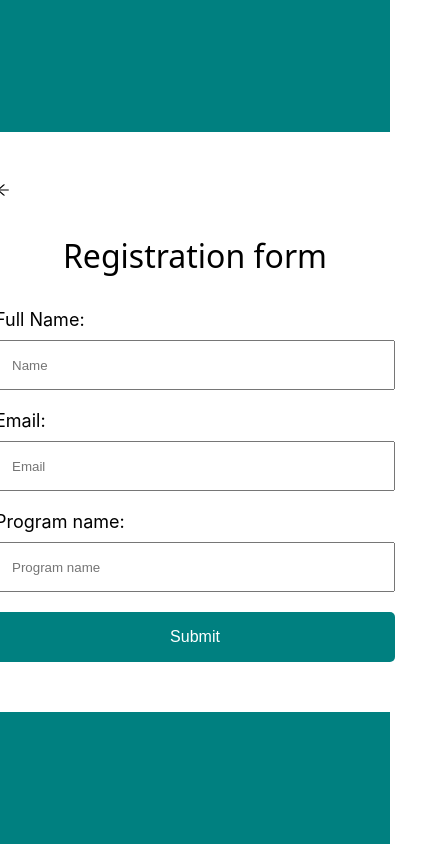
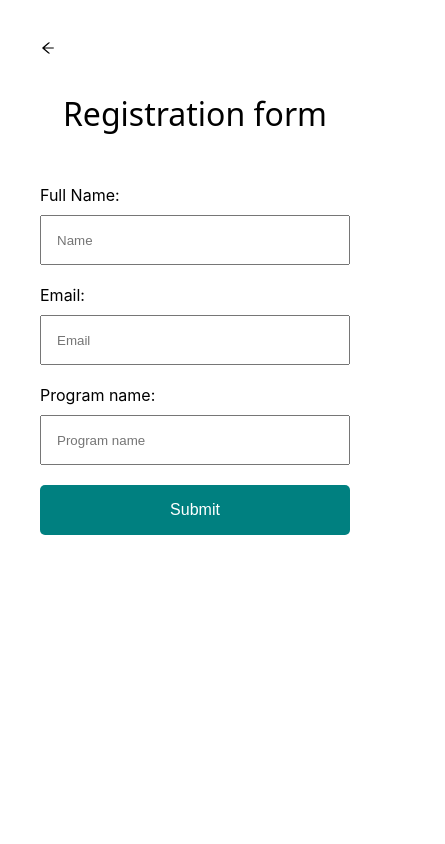
Before and after one commit to mutairibassam/mutairibassam.github.io, a Next.js app in the folder datum/: page /registration in a window 390 px wide. Shown: the whole page, 445 px wide, since content can reach past the window. Built offline with nearby package versions, Linux system fonts and the light colour scheme.

Commit message:
style: registration page mobile responsive

```diff
--- a/datum/styles/Registration.module.scss
+++ b/datum/styles/Registration.module.scss
@@ -66,9 +66,74 @@ $primary_color: teal;
   }
 }
 
-@media (max-width: 600px) {
-  .grid {
-    width: 100%;
-    flex-direction: column;
+@media screen and (max-width: 600px) {
+  .container {
+    display: contents;
+    .description {
+      font-size: xx-large;
+      margin-bottom: 50px;
+    }
+    .category,
+    .submit {
+      font-size: medium;
+    }
+    .field_input {
+      width: -webkit-fill-available;
+      // width: 250px;
+    }
+    .box {
+      padding: 40px;
+    }
   }
 }
+
+@media screen and (max-width: 350px) {
+  .container {
+    display: contents;
+    .description {
+      font-size: larger;
+      margin-bottom: 50px;
+    }
+    .category,
+    .submit {
+      font-size: smaller;
+    }
+    .field_input {
+      width: -webkit-fill-available;
+      // width: 250px;
+    }
+    .box {
+      padding: 40px;
+    }
+  }
+}
+
+// @media only screen and (min-device-width: 481px) and (max-device-width: 1024px) and (orientation:landscape) {
+//   /* For landscape layouts only */
+// }
+
+// @media only screen and (min-device-width: 481px) and (max-device-width: 1024px) and (orientation: portrait) {
+//   /* For portrait layouts only */
+//   .container {
+//     display: block;
+//     padding: 3rem;
+//     padding-top: 10rem;
+
+//     .description {
+//       font-size: 2.5rem;
+//       margin-bottom: 70px;
+//       padding: 10px;
+//     }
+//     .category,
+//     .submit {
+//       font-size: 1.5rem;
+//     }
+//     .field_input {
+//       width: -webkit-fill-available;
+//       // width: 250px;
+//     }
+//     .box {
+//       padding: 80px;
+//     }
+//   }
+// }
```
